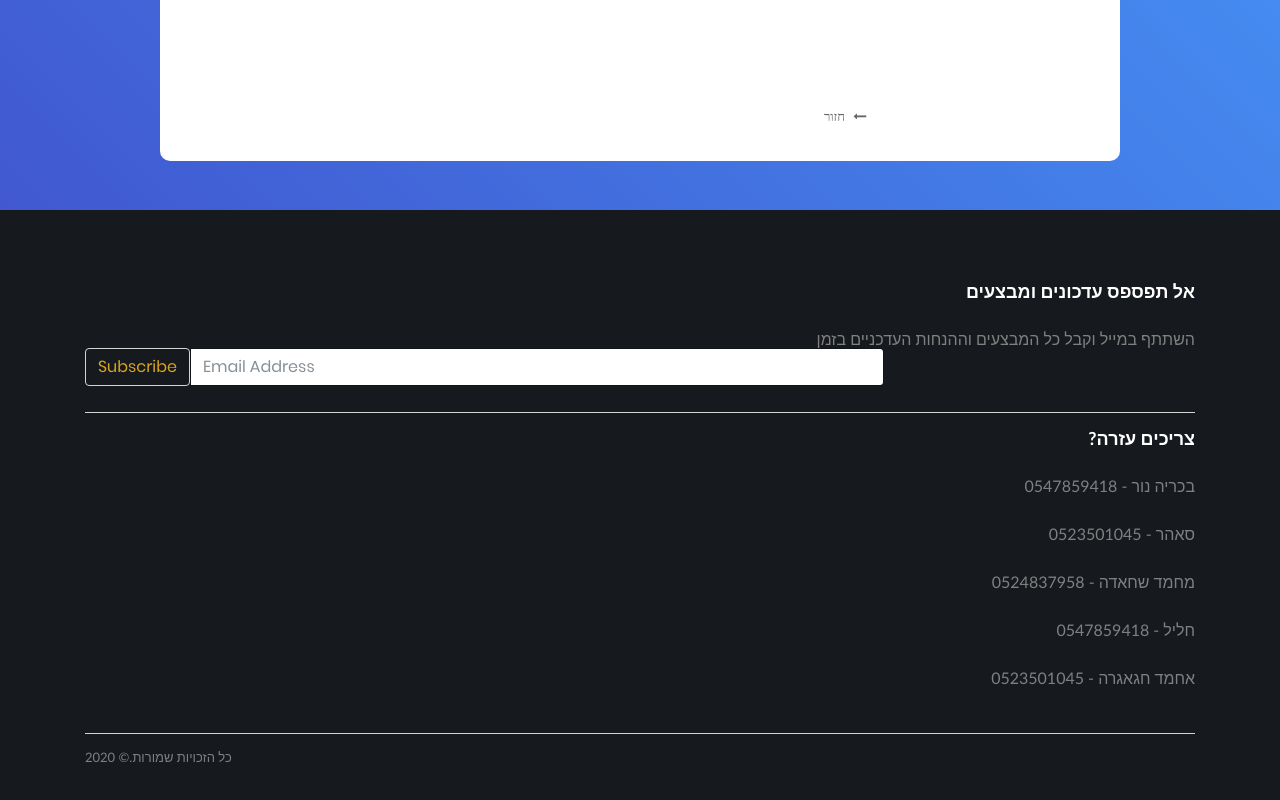
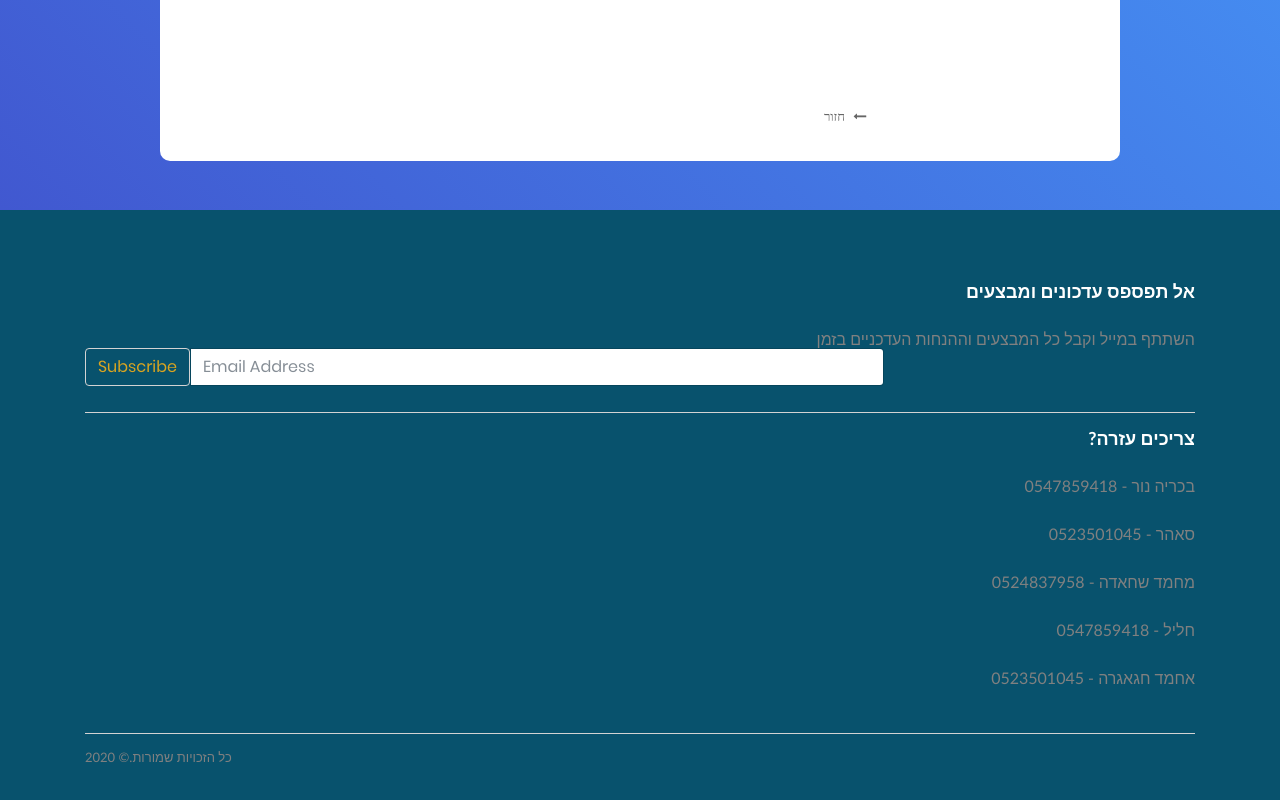
Before and after one commit to khalil120/Advanced-Final-Project, a website: page client/reg.html in a window 1280 px wide. Shown: the part 720-1520 px from the top of the page. Drawn offline with Linux system fonts and the light colour scheme; files that its build step writes are made by us from their sources; files whose address does not match are found by name; a web font is replaced by a local one.

Commit message:
change footer coler of all pages

```diff
--- a/client/reg.html
+++ b/client/reg.html
@@ -163,7 +163,7 @@
 
 
     <!--END OF EVERY PAGE-->
-    <div style="background:rgb(22, 25, 29); width: 100%; height: 600px; ">
+    <div style="background:#08526d; width: 100%; height: 600px; ">
         <div class="container ">
             <br><br><br>
             <h3 style="font-family: 'Gill Sans', 'Gill Sans MT', Calibri, 'Trebuchet MS', sans-serif; font-size: large; font-weight: bold; color: white; float: right; ">
```
Also changed, not shown: client/contact-us.html (+1 -1 lines), client/home.html (+4 -4 lines), client/login.html (+1 -1 lines), client/post.html (+1 -1 lines), client/search-car.html (+1 -1 lines).
